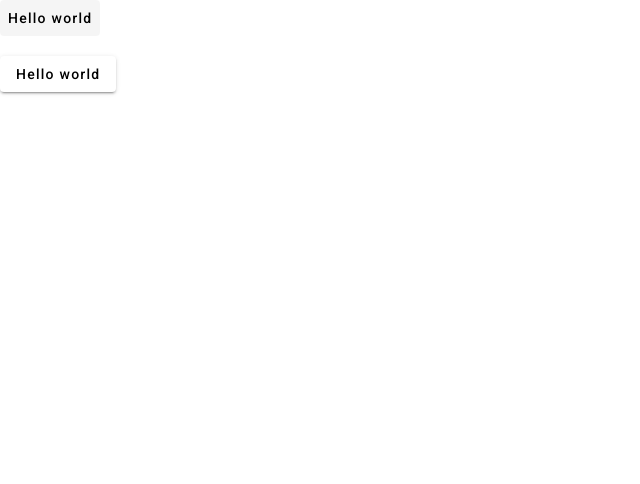
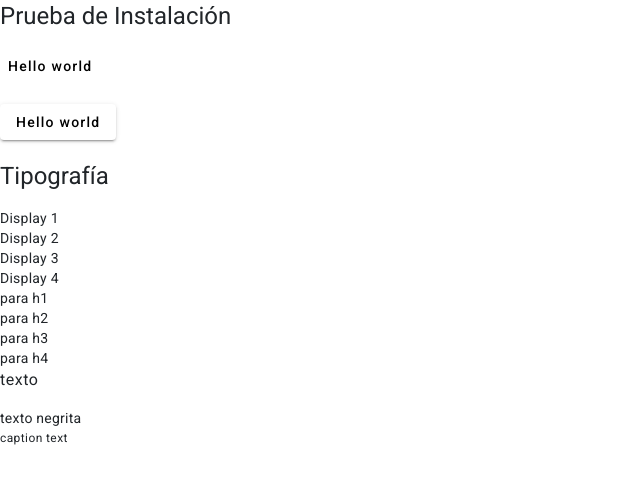
Before and after one commit to Brigitte9219/Angular_Material, an Angular app: page / in a window 1280 px wide. Shown: the top 484 px of the page, without its empty margins (0-640 px from the left). Built offline with nearby package versions, Linux system fonts and the light colour scheme.

Commit message:
Tipografía...No se importó ningún modulo

```diff
--- a/src/app/app.component.html
+++ b/src/app/app.component.html
@@ -1,3 +1,20 @@
+<h1>Prueba de Instalación</h1>
 <button mat-button>Hello world</button>
 <br><br>
 <button mat-raised-button>Hello world</button>
+<br><br>
+
+<h1>Tipografía</h1>
+<div class="mat-display-1">Display 1</div>
+<div class="mat-display-2">Display 2</div>
+<div class="mat-display-3">Display 3</div>
+<div class="mat-display-4">Display 4</div>
+
+<div class="mat-headline">para h1</div>
+<div class="mat-title">para h2</div>
+<div class="mat-subheading-2">para h3</div>
+<div class="mat-subheading-1">para h4</div>
+
+<div class="mat-body-1">texto</div>
+<div class="mat-body-2">texto negrita</div>
+<div class="mat-caption">caption text</div>
--- a/src/index.html
+++ b/src/index.html
@@ -9,8 +9,14 @@
   <link rel="preconnect" href="https://fonts.gstatic.com">
   <link href="https://fonts.googleapis.com/css2?family=Roboto:wght@300;400;500&display=swap" rel="stylesheet">
   <link href="https://fonts.googleapis.com/icon?family=Material+Icons" rel="stylesheet">
+  <!--Bootstrap-->
+  <link rel="stylesheet" href="https://cdn.jsdelivr.net/npm/bootstrap@4.0.0/dist/css/bootstrap.min.css" integrity="sha384-Gn5384xqQ1aoWXA+058RXPxPg6fy4IWvTNh0E263XmFcJlSAwiGgFAW/dAiS6JXm" crossorigin="anonymous">
 </head>
 <body class="mat-typography">
   <app-root></app-root>
+
+  <script src="https://code.jquery.com/jquery-3.2.1.slim.min.js" integrity="sha384-KJ3o2DKtIkvYIK3UENzmM7KCkRr/rE9/Qpg6aAZGJwFDMVNA/GpGFF93hXpG5KkN" crossorigin="anonymous"></script>
+<script src="https://cdn.jsdelivr.net/npm/popper.js@1.12.9/dist/umd/popper.min.js" integrity="sha384-ApNbgh9B+Y1QKtv3Rn7W3mgPxhU9K/ScQsAP7hUibX39j7fakFPskvXusvfa0b4Q" crossorigin="anonymous"></script>
+<script src="https://cdn.jsdelivr.net/npm/bootstrap@4.0.0/dist/js/bootstrap.min.js" integrity="sha384-JZR6Spejh4U02d8jOt6vLEHfe/JQGiRRSQQxSfFWpi1MquVdAyjUar5+76PVCmYl" crossorigin="anonymous"></script>
 </body>
 </html>
```
